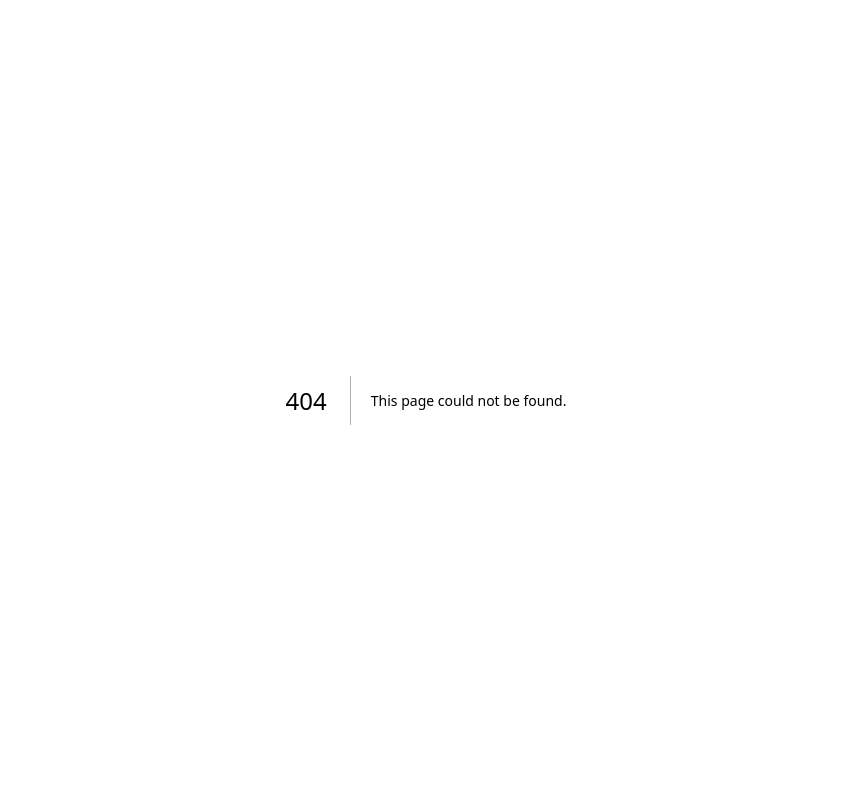
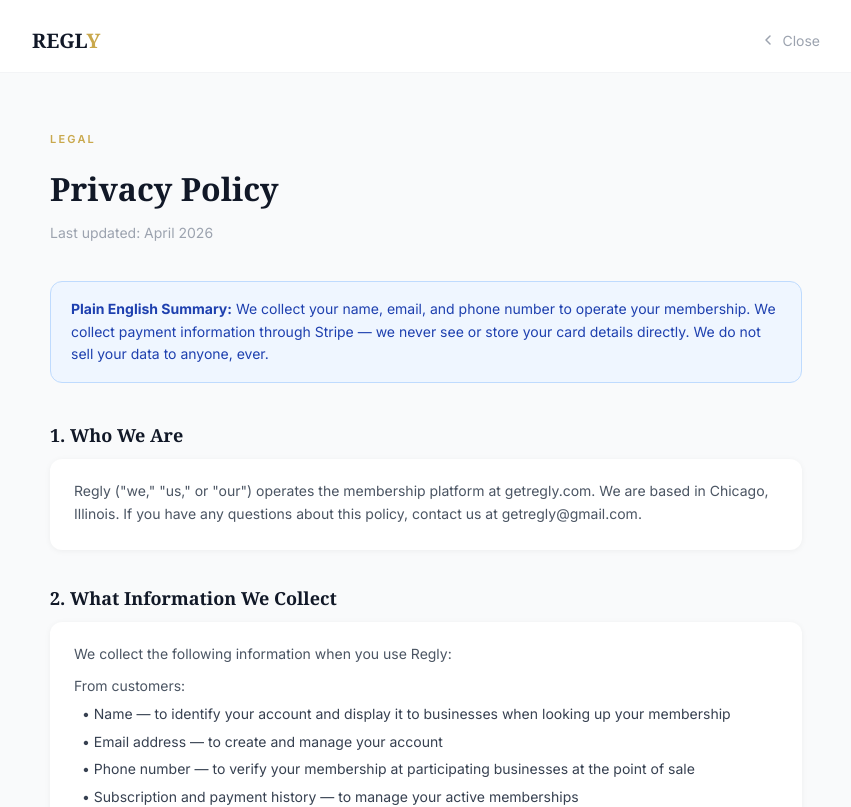
Before and after one commit to getregly/Regly2, a Next.js app: page /privacy in a window 1280 px wide. Before the commit this address had no page. Shown: the top 807 px of the page, without its empty margins (214-1065 px from the left). Built offline with nearby package versions, Linux system fonts and the light colour scheme.

Commit message:
Add files via upload

```diff
--- /dev/null
+++ b/src/pages/privacy.js
@@ -0,0 +1,174 @@
+import { useRouter } from 'next/router'
+
+export default function Privacy() {
+  const router = useRouter()
+
+  return (
+    <div style={{minHeight:'100vh', background:'#F9FAFB', fontFamily:"'Inter', system-ui, sans-serif"}}>
+      <style>{`@import url('https://fonts.googleapis.com/css2?family=Inter:wght@300;400;500;600;700&display=swap'); *{box-sizing:border-box;}`}</style>
+
+      <nav style={{background:'white', borderBottom:'1px solid #F3F4F6', padding:'0 24px'}}>
+        <div style={{maxWidth:800, margin:'0 auto', display:'flex', alignItems:'center', justifyContent:'space-between', height:64}}>
+          <button onClick={() => router.push('/')}
+            style={{fontFamily:'Georgia, serif', fontSize:20, fontWeight:700, color:'#111827', background:'none', border:'none', cursor:'pointer'}}>
+            REGL<span style={{color:'#C9A84C'}}>Y</span>
+          </button>
+          <button onClick={() => window.close()}
+            style={{display:'flex', alignItems:'center', gap:6, color:'#9CA3AF', background:'none', border:'none', cursor:'pointer', fontSize:14, fontFamily:'inherit'}}>
+            <svg width="16" height="16" viewBox="0 0 16 16" fill="none">
+              <path d="M10 12L6 8L10 4" stroke="currentColor" strokeWidth="1.5" strokeLinecap="round" strokeLinejoin="round"/>
+            </svg>
+            Close
+          </button>
+        </div>
+      </nav>
+
+      <div style={{maxWidth:800, margin:'0 auto', padding:'48px 24px 80px'}}>
+        <div style={{marginBottom:40}}>
+          <p style={{fontSize:11, letterSpacing:'0.2em', textTransform:'uppercase', fontWeight:600, color:'#C9A84C', marginBottom:8}}>Legal</p>
+          <h1 style={{fontFamily:'Georgia, serif', fontSize:32, fontWeight:700, color:'#111827', marginBottom:8}}>Privacy Policy</h1>
+          <p style={{color:'#9CA3AF', fontSize:14}}>Last updated: April 2026</p>
+        </div>
+
+        <div style={{background:'#EFF6FF', border:'1px solid #BFDBFE', borderRadius:12, padding:'16px 20px', marginBottom:40}}>
+          <p style={{fontSize:14, color:'#1E40AF', lineHeight:1.6, margin:0}}>
+            <strong>Plain English Summary:</strong> We collect your name, email, and phone number to operate your membership. We collect payment information through Stripe — we never see or store your card details directly. We do not sell your data to anyone, ever.
+          </p>
+        </div>
+
+        {[
+          {
+            n:'1', title:'Who We Are',
+            body:`Regly ("we," "us," or "our") operates the membership platform at getregly.com. We are based in Chicago, Illinois. If you have any questions about this policy, contact us at getregly@gmail.com.`
+          },
+          {
+            n:'2', title:'What Information We Collect',
+            body:`We collect the following information when you use Regly:
+
+From customers:
+• Name — to identify your account and display it to businesses when looking up your membership
+• Email address — to create and manage your account
+• Phone number — to verify your membership at participating businesses at the point of sale
+• Subscription and payment history — to manage your active memberships
+
+From merchants:
+• Business name, address, and description — to list your business on the platform
+• Contact name and email — to manage your merchant account
+• Stripe account details — to process payouts to your business
+
+From all users:
+• Login credentials (email and encrypted password)
+• Usage data such as pages visited and actions taken on the platform (for debugging and improving the service)`
+          },
+          {
+            n:'3', title:'How We Use Your Information',
+            body:`We use the information we collect to:
+
+• Create and manage your Regly account
+• Process membership subscriptions and payments through Stripe
+• Verify customer memberships at participating businesses via phone number lookup
+• Display your business information to potential members (merchants only)
+• Send account-related emails such as subscription confirmations and renewal notices
+• Respond to support requests
+• Improve and maintain the Regly platform
+
+We do not use your information for advertising and we do not sell your data to any third party.`
+          },
+          {
+            n:'4', title:'Payment Information',
+            body:`All payments on Regly are processed by Stripe, a third-party payment processor. Regly never sees, stores, or has access to your full credit card number, CVV, or banking details.
+
+When you subscribe to a membership, your payment information is transmitted directly to Stripe and stored securely on their servers under their own privacy and security policies. You can review Stripe\'s privacy policy at stripe.com/privacy.`
+          },
+          {
+            n:'5', title:'How We Share Your Information',
+            body:`We share your information only in the following limited circumstances:
+
+• With the business you subscribe to: When you subscribe, the business can see your name and phone number in their member dashboard. This is necessary for them to verify and honor your membership perks.
+• With Stripe: To process payments and issue payouts to merchants.
+• With Supabase: Our database provider stores your account information securely. Supabase does not use your data for any purpose other than storage.
+• If required by law: We may disclose your information if required to do so by a court order or applicable law.
+
+We do not sell, rent, or trade your personal information to any third party for marketing or advertising purposes.`
+          },
+          {
+            n:'6', title:'Data Retention',
+            body:`We retain your account information for as long as your account is active. If you delete your account, we will remove your personal information from our active systems within 30 days, except where retention is required by law or for legitimate business purposes such as resolving disputes.
+
+Subscription and payment records may be retained for up to 7 years for accounting and tax compliance purposes.`
+          },
+          {
+            n:'7', title:'Your Rights',
+            body:`You have the right to:
+
+• Access the personal information we hold about you
+• Request correction of inaccurate information
+• Request deletion of your account and associated data
+• Opt out of non-essential communications
+
+To exercise any of these rights, email us at getregly@gmail.com. We will respond within 30 days.`
+          },
+          {
+            n:'8', title:'Cookies & Tracking',
+            body:`Regly uses session cookies to keep you logged in to your account. We do not use advertising cookies, tracking pixels, or third-party analytics tools that collect personal data.
+
+You can disable cookies in your browser settings, but doing so may prevent you from logging in to your Regly account.`
+          },
+          {
+            n:'9', title:'Security',
+            body:`We take reasonable measures to protect your personal information, including:
+
+• Encrypted connections (HTTPS) across the entire platform
+• Passwords stored using industry-standard hashing
+• Access to personal data restricted to authorized systems only
+• Payment data handled exclusively by Stripe under PCI-DSS compliance
+
+No system is completely secure. If you believe your account has been compromised, contact us immediately at getregly@gmail.com.`
+          },
+          {
+            n:'10', title:'Children\'s Privacy',
+            body:`Regly is not intended for use by anyone under the age of 18. We do not knowingly collect personal information from minors. If you believe a minor has created an account, please contact us at getregly@gmail.com and we will remove the account promptly.`
+          },
+          {
+            n:'11', title:'Changes to This Policy',
+            body:`We may update this privacy policy from time to time. When we do, we will update the date at the top of this page and notify active users by email for any material changes. Your continued use of Regly after changes are posted constitutes your acceptance of the updated policy.`
+          },
+          {
+            n:'12', title:'Contact',
+            body:`If you have questions or concerns about this privacy policy or how we handle your data, contact us at:
+
+Regly
+getregly@gmail.com
+getregly.com
+Chicago, Illinois`
+          },
+        ].map(section => (
+          <div key={section.n} style={{marginBottom:36}}>
+            <h2 style={{fontFamily:'Georgia, serif', fontSize:18, fontWeight:700, color:'#111827', marginBottom:12}}>
+              {section.n}. {section.title}
+            </h2>
+            <div style={{background:'white', borderRadius:12, padding:'20px 24px', boxShadow:'0 1px 6px rgba(0,0,0,0.05)'}}>
+              {section.body.split('\n').map((line, i) => (
+                <p key={i} style={{
+                  fontSize:14,
+                  color: line.startsWith('•') ? '#374151' : '#4B5563',
+                  lineHeight:1.7,
+                  margin: line === '' ? '0 0 8px' : '0 0 4px',
+                  paddingLeft: line.startsWith('•') ? 8 : 0,
+                }}>
+                  {line}
+                </p>
+              ))}
+            </div>
+          </div>
+        ))}
+
+        <div style={{textAlign:'center', paddingTop:32, borderTop:'1px solid #F3F4F6'}}>
+          <p style={{color:'#9CA3AF', fontSize:13}}>
+            Questions? <span style={{color:'#C9A84C'}}>getregly@gmail.com</span>
+          </p>
+        </div>
+      </div>
+    </div>
+  )
+}
```
